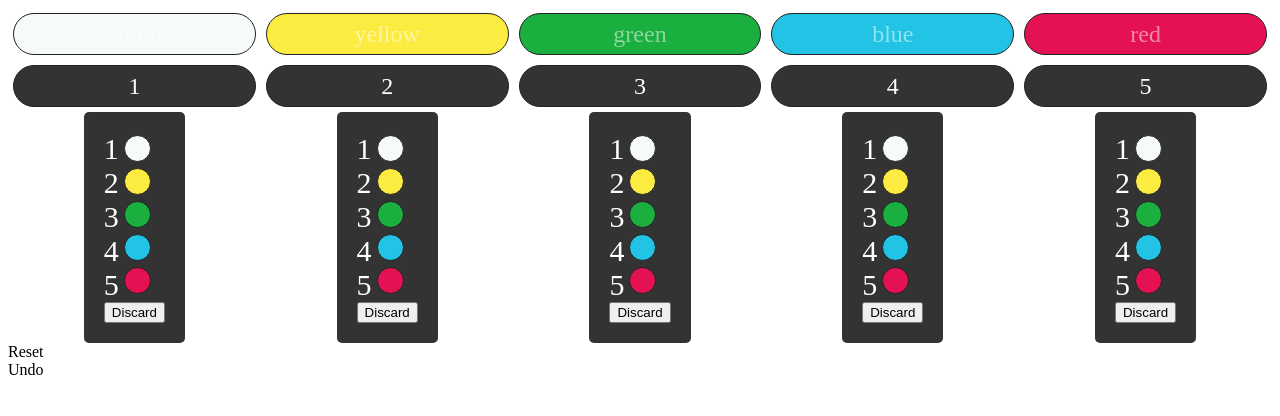
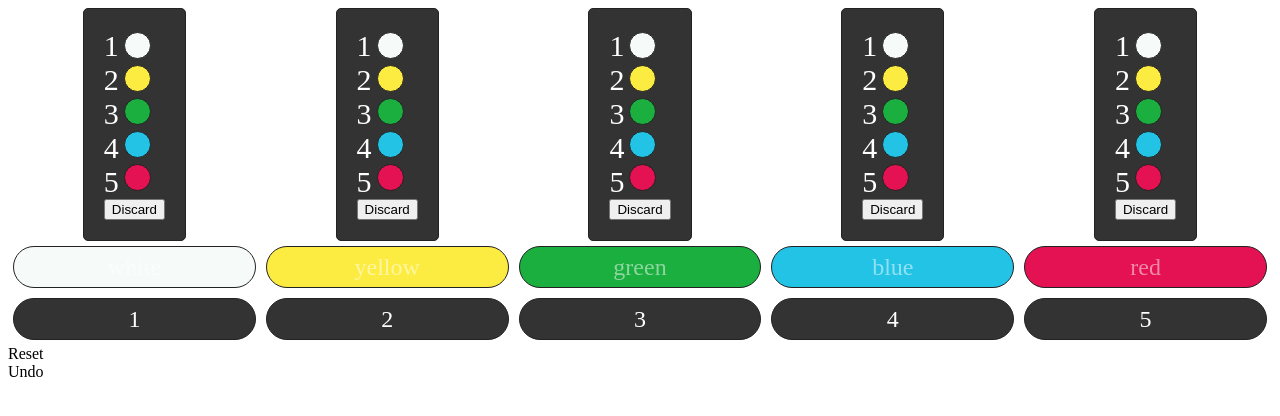
Before and after one commit to mlsteele/hanabihand, a React app: page / in a window 1280 px wide. Shown: the top 416 px of the page. Built offline with nearby package versions, Linux system fonts and the light colour scheme; the HTML template or start-up script is replaced by a standard one.

Commit message:
progress

```diff
--- a/src/app.tsx
+++ b/src/app.tsx
@@ -22,16 +22,16 @@ export default class App extends React.Component {
             justifyContent: 'space-around',
             alignContent: 'stretch',
         }
-        return <div>
+        return <div style={{marginTop: 5}}>
+            <div style={flexy}>
+                {cards}
+            </div>
             <div style={flexy}>
                 {colorFeatures}
             </div>
             <div style={flexy}>
                 {numberFeatures}
             </div>
-            <div style={flexy}>
-                {cards}
-            </div>
             <Reset/>
             <Undo/>
         </div>
--- a/src/card.tsx
+++ b/src/card.tsx
@@ -32,6 +32,7 @@ export class Card extends React.Component<Props> {
             padding: 20,
             borderRadius: 5,
             backgroundColor: "#333",
+            border: "1px solid #222",
             transition: "all 0.15s",
             transform: "",
             boxShadow: "",
@@ -42,7 +43,7 @@ export class Card extends React.Component<Props> {
             style.backgroundColor = colorHex[sc]
         }
         if (this.props.selected) {
-            style.transform = "scale(1.05)"
+            style.transform = "scale(1.01)"
             style.boxShadow = "0px 0px 20px 5px #222"
         }
         return <div onClick={this.props.onTap} style={style}>
```
